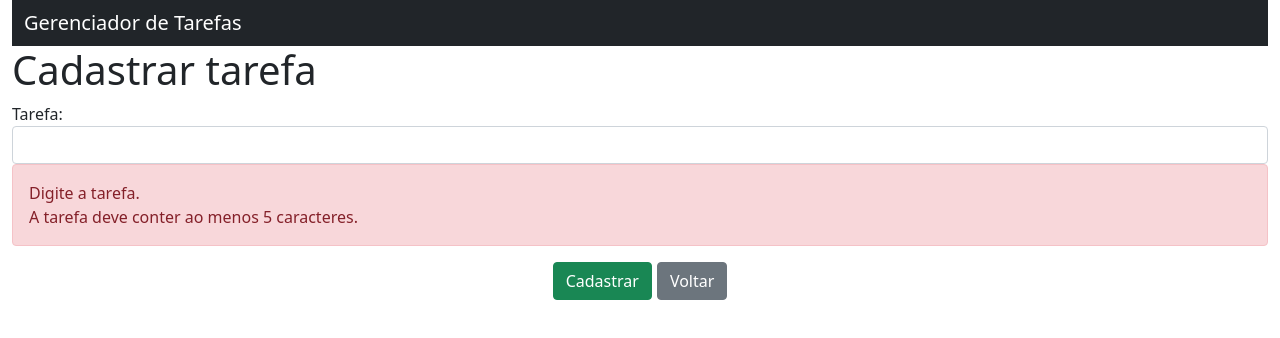
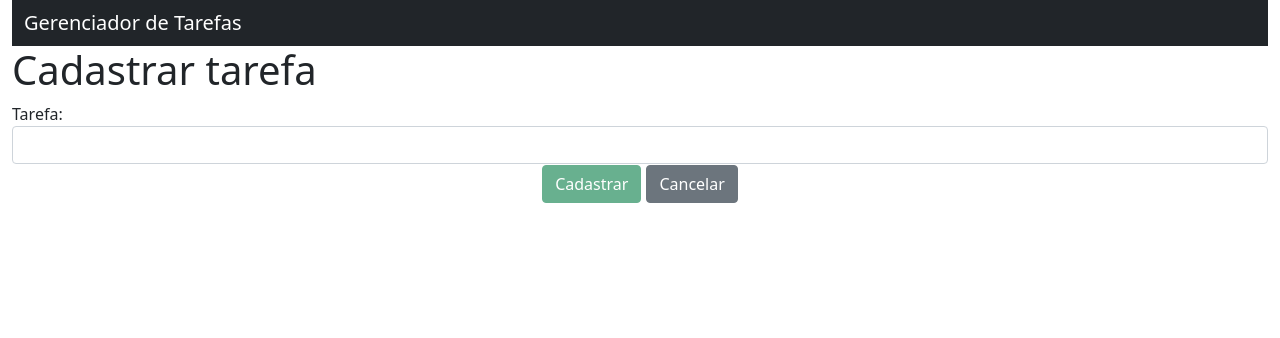
Before and after one commit to fcoiuri/FormacaoAngular12, an Angular app in the folder gerenciador-de-tarefas/: page /tarefas/cadastrar in a window 1280 px wide. Shown: the top 338 px of the page. Built offline with nearby package versions, Linux system fonts and the light colour scheme.

Commit message:
implementando logica do formulario para add tarefa

```diff
--- a/gerenciador-de-tarefas/src/app/tarefas/cadastrar/cadastrar-tarefa.component.css
+++ b/gerenciador-de-tarefas/src/app/tarefas/cadastrar/cadastrar-tarefa.component.css
@@ -1,3 +1,6 @@
+.btn {
+    margin-top: 1px;
+}
 .btn-secondary {
     margin-left: 5px;
 }
--- a/gerenciador-de-tarefas/src/app/tarefas/cadastrar/cadastrar-tarefa.component.html
+++ b/gerenciador-de-tarefas/src/app/tarefas/cadastrar/cadastrar-tarefa.component.html
@@ -1,7 +1,7 @@
 <h1>Cadastrar tarefa</h1>
 
 <div class="well">
-  <form >
+  <form #formTarefa="ngForm">
     <div class="form-group">
       <label for="nome">Tarefa:</label>
       <input
@@ -9,13 +9,16 @@
         class="form-control"
         id="nome"
         name="nome"
+        [(ngModel)]="tarefa.nome"
+        #nome="ngModel"
         minlength="5"
         required>
-      <div class="alert alert-danger">
-        <div >
+      <div *ngIf="nome.errors && (nome.dirty || nome.touched)"
+      class="alert alert-danger">
+        <div [hidden]="!nome.errors.required">
           Digite a tarefa.
         </div>
-        <div >
+        <div [hidden]="!nome.errors.minlength">
           A tarefa deve conter ao menos 5 caracteres.
         </div>
       </div>
@@ -24,10 +27,12 @@
       <input
         type="submit"
         class="btn btn-success"
-        value="Cadastrar">
-      <a
-        class="btn btn-secondary" href="/">
-         Voltar
+        value="Cadastrar"
+        (click)="cadastrar()"
+        [disabled]="!formTarefa.form.valid">
+      <a [routerLink]="['/tarefas']"
+        class="btn btn-secondary">
+         Cancelar
       </a>
       <!-- <a
         class="btn btn-secondary">
@@ -36,4 +41,5 @@
       </a> -->
     </div>
   </form>
+  <div id="teste"></div>
 </div>
--- a/gerenciador-de-tarefas/src/app/tarefas/cadastrar/cadastrar-tarefa.component.ts
+++ b/gerenciador-de-tarefas/src/app/tarefas/cadastrar/cadastrar-tarefa.component.ts
@@ -33,4 +33,6 @@ export class CadastrarTarefaComponent implements OnInit {
     }
   }
 
+
+
 }
```
